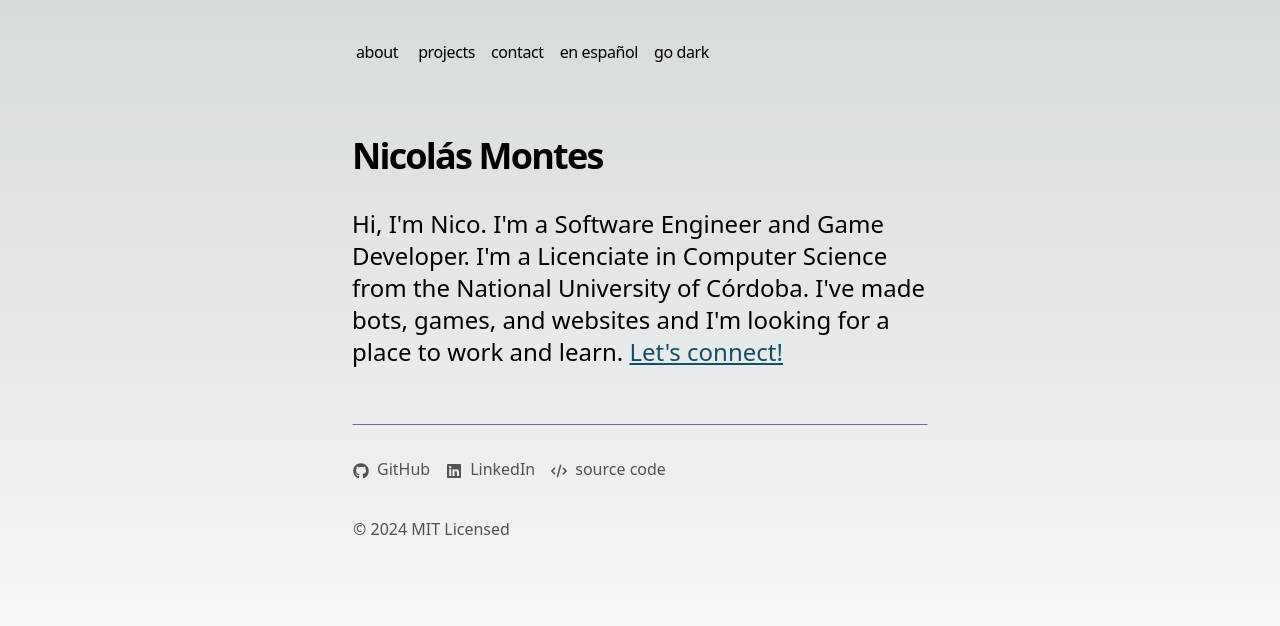
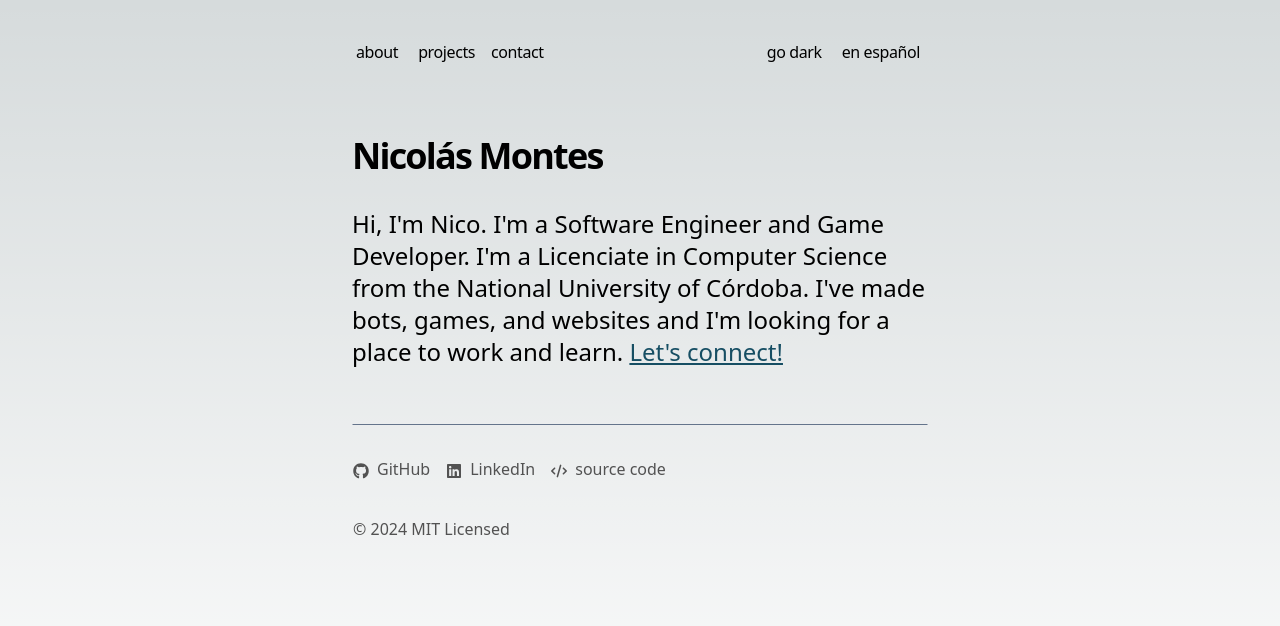
Before and after one commit to Nickneim/portfolio, a Next.js app: page /en in a window 1280 px wide. Shown: the top 626 px of the page. Built offline with nearby package versions, Linux system fonts and the light colour scheme.

Commit message:
add navbar icons

```diff
--- a/src/app/components/DarkModeSwitcher.tsx
+++ b/src/app/components/DarkModeSwitcher.tsx
@@ -2,19 +2,23 @@
 import { useTranslations } from "next-intl";
 import { useTheme } from "next-themes"
 import { useEffect, useState } from "react"
+import { FaLightbulb } from "react-icons/fa6";
 
 export default function DarkModeSwitcher({className}: {className?: string}) {
   const t = useTranslations("DarkModeSwitcher")
   const [mounted, setMounted] = useState(false)
   const { setTheme, resolvedTheme } = useTheme()
 
+  const label = resolvedTheme === 'dark' ? t("go-light") : t("go-dark")
+
   useEffect(() =>  setMounted(true), [])
   return (mounted &&
     <button
-      className={className}
+      className={`flex flex-row ${className}`}
       onClick={() => setTheme(resolvedTheme === 'dark' ? 'light' : 'dark')}
     >
-      {resolvedTheme === 'dark' ? t("go-light") : t("go-dark")}
+      <FaLightbulb aria-label={label} className="flex sm:hidden" />
+      <p className="hidden sm:flex">{label}</p>
     </button>
   )
 }
--- a/src/app/components/LocaleSwitcher.tsx
+++ b/src/app/components/LocaleSwitcher.tsx
@@ -1,8 +1,7 @@
 'use client'
 import { useLocale, useTranslations } from 'next-intl';
-// import { createSharedPathnamesNavigation } from 'next-intl/navigation';
 import { useRouter, usePathname } from '@/navigation';
-import { locales } from '@/config';
+import { MdLanguage } from 'react-icons/md';
 
 
 export default function LocaleSwitcher({
@@ -17,32 +16,18 @@ export default function LocaleSwitcher({
 
     const newLocale = locale === 'es' ? 'en' : 'es';
 
-    // const onLocaleChange = (e: React.ChangeEvent<HTMLSelectElement>) => {
-    //     const newLocale = e.target.value;
-    //     if (newLocale == 'es' || newLocale == 'en') {
-    //       router.replace(pathname, { locale: newLocale });
-    //     }
-    // }
+    return (
 
-    return (
       <button
-        className={className}
+        className={`flex flex-row ${className}`}
         onClick={() => router.replace(pathname, { locale: newLocale})}
       >
-        {t('switch-language')}
+        <p className="flex font-semibold items-center sm:hidden">
+          <MdLanguage aria-label={('switch-language')} />
+          {locale}
+        </p>
+        <p className="hidden sm:flex">{t('switch-language')}</p>
       </button>
     )
 
-    // return (
-    //     <select
-    //         defaultValue={locale}
-    //         onChange={onLocaleChange}
-    //     >
-    //         {locales.map((lang) => (
-    //             <option key={lang} value={lang}>
-    //                 {t('locale', { locale: lang })}
-    //             </option>
-    //         ))}
-    //     </select>
-    // )
 }
--- a/src/app/components/Navbar.tsx
+++ b/src/app/components/Navbar.tsx
@@ -29,23 +29,25 @@ export function Navbar({
     <aside className="-ml-[8px] mb-16 tracking-tight">
       <div className="lg:sticky lg:top-20">
         <nav
-          className="flex flex-row items-start relative px-0 pb-0 fade md:overflow-auto scroll-pr-6 md:relative"
+          className="flex flex-row px-0 pb-0 fade md:overflow-auto scroll-pr-6"
           id="nav"
         >
-          <div className="flex flex-row space-x-0 pr-10">
+          <div className="flex items-center space-x-0">
             {Object.entries(navItems).map(([path, { name }]) => {
               return (
                 <Link
                   key={path}
                   href={path}
-                  className="hover:text-neutral-800 hover:underline underline-offset-[3px] dark:hover:text-neutral-200 flex align-middle relative py-1 px-2 m-1"
+                  className="hover:text-neutral-800 hover:underline underline-offset-[3px] dark:hover:text-neutral-200 text-center py-1 px-2 m-1"
                 >
                   {t(name)}
                 </Link>
               )
             })}
-            <LocaleSwitcher className="hover:text-neutral-800 hover:underline underline-offset-[3px] dark:hover:text-neutral-200 flex align-right relative py-1 px-2 m-1"/>
-            <DarkModeSwitcher className="hover:text-neutral-800 hover:underline underline-offset-[3px] dark:hover:text-neutral-200 flex align-right relative py-1 px-2 m-1" />
+          </div>
+          <div className="flex ml-auto items-center space-x-0">
+            <DarkModeSwitcher className="hover:text-neutral-800 hover:underline underline-offset-[3px] dark:hover:text-neutral-200 py-1 px-2 m-1" />
+            <LocaleSwitcher className="hover:text-neutral-800 hover:underline underline-offset-[3px] dark:hover:text-neutral-200 py-1 px-2 m-1"/>
           </div>
         </nav>
       </div>
```
